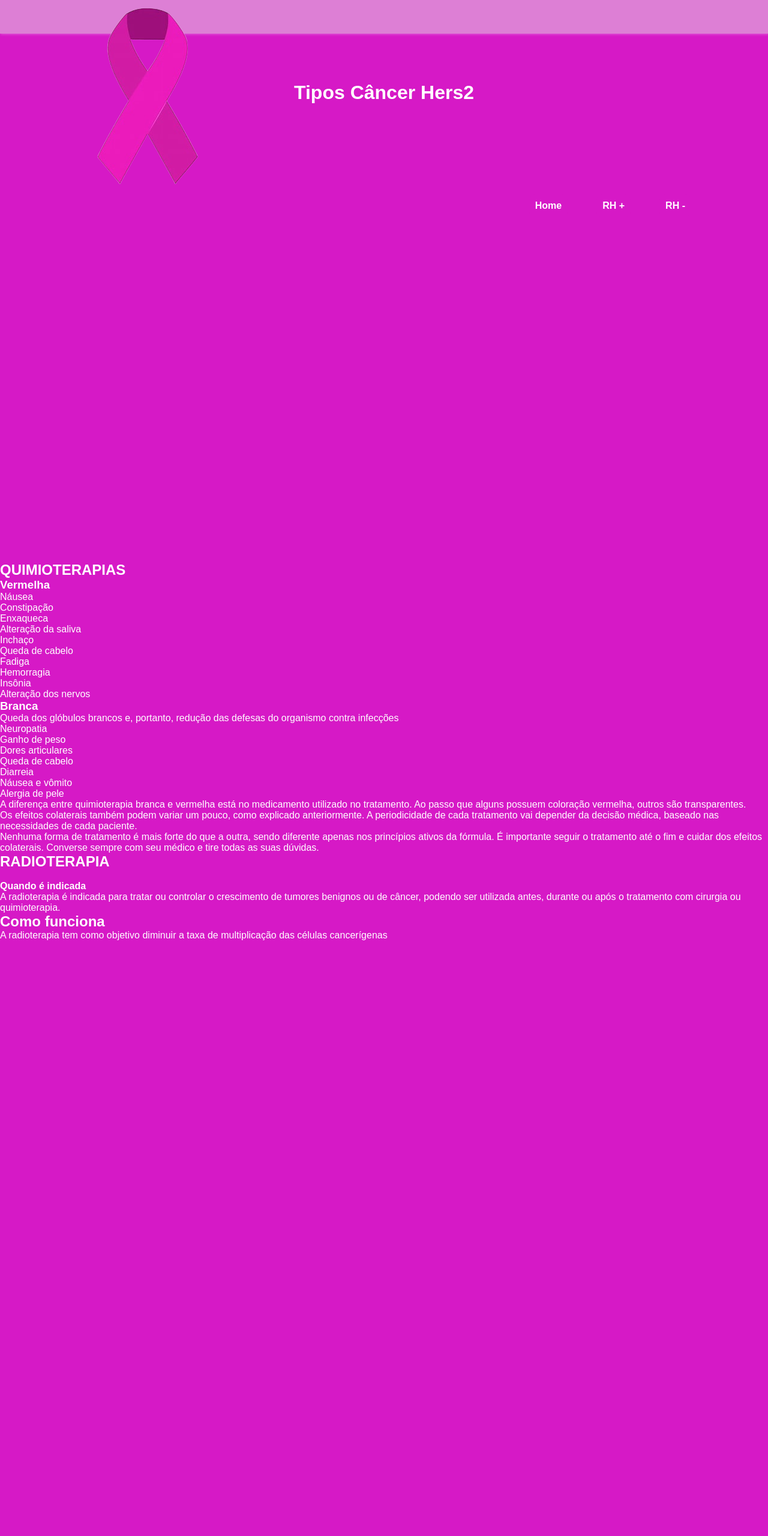
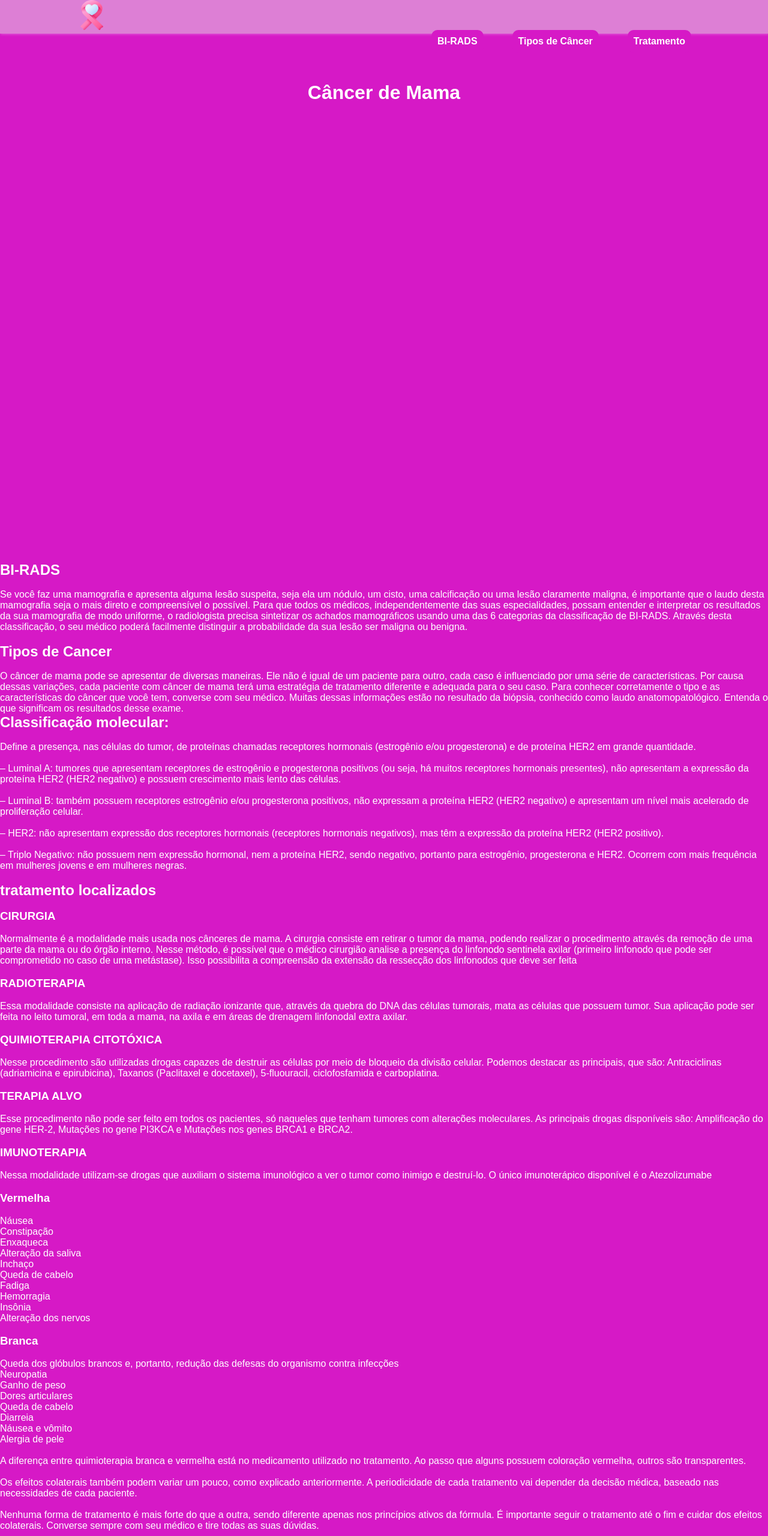
Before and after one commit to eunice-jesus-souza/projeto-final-minas-programam, a plain HTML site: page index.html in a window 1280 px wide. Shown: the top 2560 px of the page at 60% size. Before the commit the page ends 1568 px from the top, so only its background shows below. Drawn offline with Linux system fonts and the light colour scheme.

Commit message:
Atualizando o projeto

```diff
--- a/index.html
+++ b/index.html
@@ -4,7 +4,7 @@
     <meta charset="UTF-8" />
     <meta http-equiv="X-UA-Compatible" content="IE=edge" />
     <meta name="viewport" content="width=device-width, initial-scale=1.0" />
-    <link rel="stylesheet" href="index.css" />
+    <link rel="stylesheet" href="style.css" />
     <title>Câncer de Mama</title>
   </head>
   <body>
@@ -24,8 +24,8 @@
           />
         </svg>
       </button>
-      <div class="logo_header">
-        <img src="img/logo_cancer.png" class="logo_cancer" alt="Logo Cancer" />
+      <div class="logo">
+        <img src="img/fita-rosa.png" class="fita-rosa" alt="Logo Cancer" />
       </div>
       <div class="nagivation_header" id="nagivation_header">
         <button onclick="toggleSidebar()" class="btn_icon_header">
@@ -42,19 +42,122 @@
             />
           </svg>
         </button>
-        <a href="a" class="active">Home</a>
-        <a href="a" class="active">RH +</a>
-        <a href="a" class="active">RH -</a>
+        <a href="a" class="active">BI-RADS</a>
+        <a href="a" class="active">Tipos de Câncer</a>
+        <a href="a" class="active">Tratamento</a>
+
+        <!-- <img src="img/minha-foto.png" class="foto" alt=""> -->
       </div>
     </div>
 
     <div tabindex="0" onclick="closeSidebar()" class="content" id="content">
-      <h1>Tipos Câncer Hers2</h1>
+      <h1>Câncer de Mama</h1>
     </div>
 
-    <h2>QUIMIOTERAPIAS</h2>
 
+    <!-- <br /> -->
+    <div>
+      <p class="bi-rads">
+        <h2>BI-RADS</h2>
+        <br>
+        Se você faz uma mamografia e apresenta alguma lesão suspeita, seja ela um
+        nódulo, um cisto, uma calcificação ou uma lesão claramente maligna, é
+        importante que o laudo desta mamografia seja o mais direto e compreensível
+        o possível. Para que todos os médicos, independentemente das suas
+        especialidades, possam entender e interpretar os resultados da sua
+        mamografia de modo uniforme, o radiologista precisa sintetizar os achados
+        mamográficos usando uma das 6 categorias da classificação de BI-RADS.
+        Através desta classificação, o seu médico poderá facilmente distinguir a
+        probabilidade da sua lesão ser maligna ou benigna.
+      </p>
+    </div>
+    <br />
+    <div>
+      <p class="tipos">
+        <h2>Tipos de Cancer</h2>
+        <br>
+        O câncer de mama pode se apresentar de diversas maneiras. Ele não é igual
+        de um paciente para outro, cada caso é influenciado por uma série de
+        características. Por causa dessas variações, cada paciente com câncer de
+        mama terá uma estratégia de tratamento diferente e adequada para o seu
+        caso. Para conhecer corretamente o tipo e as características do câncer que
+        você tem, converse com seu médico. Muitas dessas informações estão no
+        resultado da biópsia, conhecido como laudo anatomopatológico. Entenda o
+        que significam os resultados desse exame.
+      </p>
+    </div>
+    <!-- <br> -->
+
+    <div>
+      <p>
+        <h2>Classificação molecular:</h2>
+        <br>
+        Define a presença, nas células do tumor, de proteínas chamadas receptores hormonais (estrogênio e/ou progesterona) e de proteína HER2 em grande quantidade.
+      </p>
+      <br>
+      <p>
+        – Luminal A: tumores que apresentam receptores de estrogênio e progesterona positivos
+        (ou seja, há muitos receptores hormonais presentes), não apresentam a expressão da proteína HER2 (HER2 negativo)
+        e possuem crescimento mais lento das células.
+        <br>
+
+      </p>
+      <br>
+      <p>– Luminal B: também possuem receptores estrogênio e/ou progesterona positivos, não expressam a proteína HER2 (HER2 negativo) e apresentam um nível mais acelerado de proliferação celular.</p>
+      <br>
+      <p>– HER2: não apresentam expressão dos receptores hormonais (receptores hormonais negativos), mas têm a expressão da proteína HER2 (HER2 positivo).</p>
+      <br>
+      <p>– Triplo Negativo: não possuem nem expressão hormonal, nem a proteína HER2, sendo negativo, portanto para estrogênio, progesterona e HER2. Ocorrem com mais frequência em mulheres jovens e em mulheres negras.</p>
+      <br>
+      <h2>tratamento localizados</h2>
+      <br>
+    </div>
+
+    <div>
+      <p class="cirurgia">
+        <h3>CIRURGIA</h3>
+        <br>
+        Normalmente é a modalidade mais usada nos cânceres de mama. A cirurgia consiste em retirar o tumor da mama, podendo realizar o procedimento através da remoção de uma parte da mama ou do órgão interno.
+
+        Nesse método, é possível que o médico cirurgião analise a presença do linfonodo  sentinela axilar (primeiro linfonodo que pode ser comprometido no caso de uma metástase). Isso possibilita a compreensão da extensão da ressecção dos linfonodos que deve ser feita
+      </p>
+      <br>
+    </div>
+    <div>
+      <p class="radio">
+        <h3>RADIOTERAPIA</h3>
+        <br>
+        Essa modalidade consiste na aplicação de radiação ionizante que, através da quebra do DNA das células tumorais, mata as células que possuem tumor. Sua aplicação pode ser feita no leito tumoral, em toda a mama, na axila e em áreas de drenagem linfonodal extra axilar.
+      </p>
+      <br>
+      <p>
+        <h3>QUIMIOTERAPIA CITOTÓXICA</h3>
+        <br>
+        Nesse procedimento são utilizadas drogas capazes de destruir as células por meio de bloqueio da divisão celular. Podemos destacar as principais, que são: Antraciclinas (adriamicina e epirubicina), Taxanos (Paclitaxel e docetaxel), 5-fluouracil, ciclofosfamida e carboplatina.
+      </p>
+    </div>
+      <br>
+    <div>
+      <p class="alvo">
+        <h3>TERAPIA ALVO</h3>
+        <br>
+        Esse procedimento não pode ser feito em todos os pacientes, só naqueles que tenham tumores com alterações moleculares. As principais drogas disponíveis são: Amplificação do gene HER-2, Mutações no gene PI3KCA e Mutações nos genes BRCA1 e BRCA2.
+      </p>
+    </div>
+    <br>
+    <div>
+
+      <p>
+        <h3>IMUNOTERAPIA</h3>
+        <br>
+        Nessa modalidade utilizam-se drogas que auxiliam o sistema imunológico a ver o tumor como inimigo e destruí-lo. O único imunoterápico disponível é o Atezolizumabe
+      </p>
+      <br>
+    </div>
+    <div >
+      <section class="sintomas">
           <h3>Vermelha</h3>
+          <br>
           <ul>
             <li>
               <p>Náusea</p>
@@ -69,8 +172,9 @@
               <p>Alteração dos nervos</p>
             </li>
           </ul>
-
+          <br>
         <h3>Branca</h3>
+        <br>
         <ul>
           <li>
             <p>
@@ -86,42 +190,40 @@
             <p>Alergia de pele</p>
           </li>
         </ul>
-
+        <br>
         <p>
           A diferença entre quimioterapia branca e vermelha está no medicamento
           utilizado no tratamento. Ao passo que alguns possuem coloração vermelha,
           outros são transparentes.
         </p>
-
+        <br>
         <p>
           Os efeitos colaterais também podem variar um pouco, como explicado
           anteriormente. A periodicidade de cada tratamento vai depender da decisão
           médica, baseado nas necessidades de cada paciente.
         </p>
-
+        <br>
         <p>
           Nenhuma forma de tratamento é mais forte do que a outra, sendo diferente
           apenas nos princípios ativos da fórmula. É importante seguir o tratamento
           até o fim e cuidar dos efeitos colaterais. Converse sempre com seu médico
           e tire todas as suas dúvidas.
         </p>
-
+        <br>
         <h2>RADIOTERAPIA</h2>
         <br />
-    <strong>Quando é indicada</strong>
-
         <p>
+          <h3>Como funciona</h3>
+          <br>
           A radioterapia é indicada para tratar ou controlar o crescimento de
           tumores benignos ou de câncer, podendo ser utilizada antes, durante ou
           após o tratamento com cirurgia ou quimioterapia.
-    </p>
-
-    <h2>Como funciona</h2>
-
-    <p>
+          <br>
           A radioterapia tem como objetivo diminuir a taxa de multiplicação das
           células cancerígenas
         </p>
+      </section>
+    </div>
   </body>
   <script src="index.js"></script>
 </html>
--- a/index.css
+++ b/style.css
@@ -17,10 +17,34 @@ body {
   font-family: Arial, Helvetica, sans-serif;
   background-color: var(--color-pink1);
   color: var(--color-white);
+  /* background-image: url(img/minha-foto.png);  */
 }
 
-logo_header {
-  width: 45em;
+body img minha-foto{
+  height: 250px;
+  /* background-image: url(./img/minha-foto.png); */
+  background-position: center center;
+  background-size: cover;
+  background-repeat: no-repeat;
+  /* background-position-y: 50px; */
+  width: 250px;
+  /* display: flex;
+  flex-direction: row; */
+  /* justify-content: center;
+  align-items: center; */
+}
+
+/* h2{
+  fon
+} */
+
+.fita-rosa {
+  width: 50px;
+  height: auto;
+  cursor: pointer;
+  display: flex;
+  align-items: center;
+  justify-content: space-around;
 }
 
 .header {
@@ -29,6 +53,7 @@ logo_header {
   height: 3.5em; /*56px */
   justify-content: space-between;
   padding: 0 10%;
+
 }
 
 .nagivation_header {
```
Also changed, not shown: img/fita-rosa.png (added), img/infos_mama-02-1536x864.png (deleted), img/laco-rosa.png (renamed from img/logo_cancer.png), img/minha-foto.png (added), 1 other file. Lines whose indentation alone changed are shown as unchanged.
